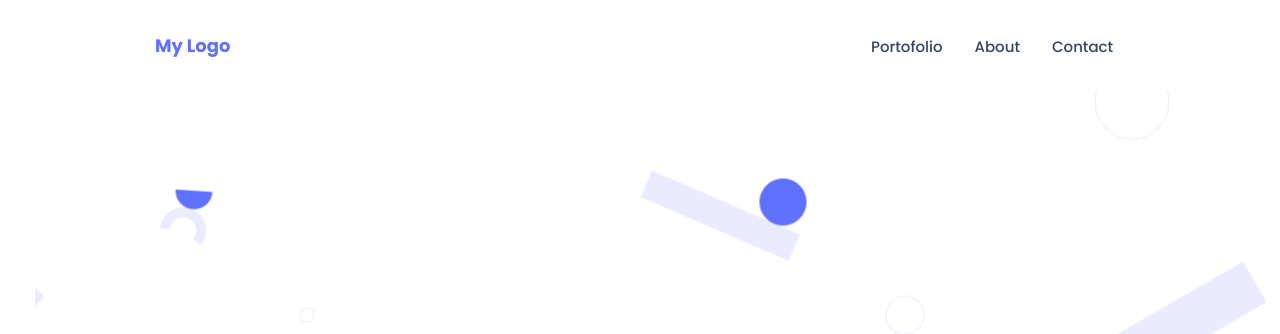
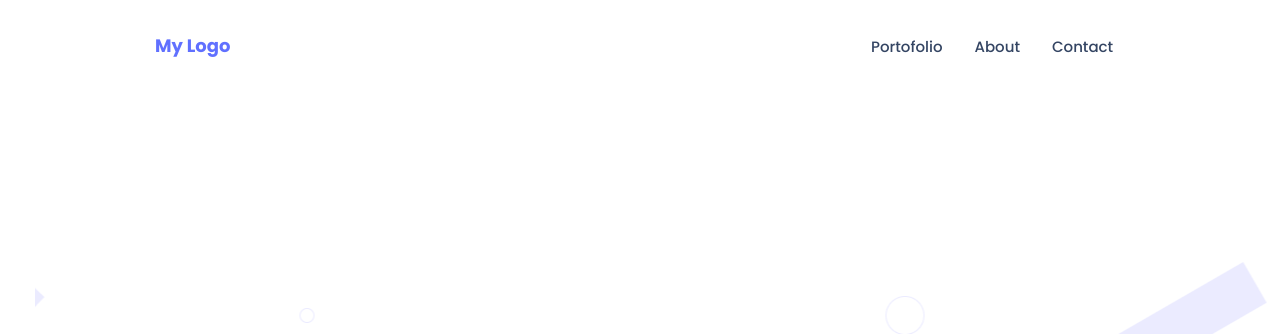
Before and after one commit to Banstein/Portfolio-Desktop, a website: page index.html in a window 1280 px wide. Shown: the top 334 px of the page. Drawn offline with Linux system fonts and the light colour scheme.

Commit message:
Update style.css

```diff
--- a/style.css
+++ b/style.css
@@ -69,7 +69,7 @@ nav ul li {
 .header-page-container {
   background-image: url(img/Header-background.png);
   background-color: var(--default);
-  background-repeat: repeat;
+  background-repeat: no-repeat;
   background-position: center;
   background-size: auto;
   display: flex;
```
